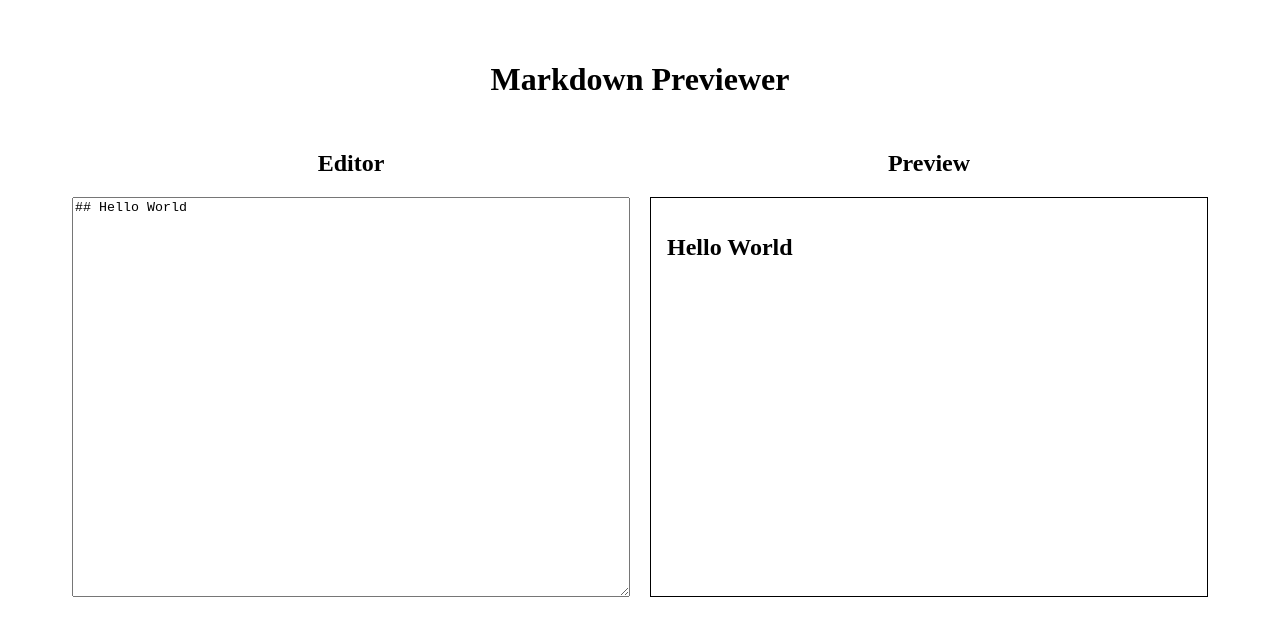
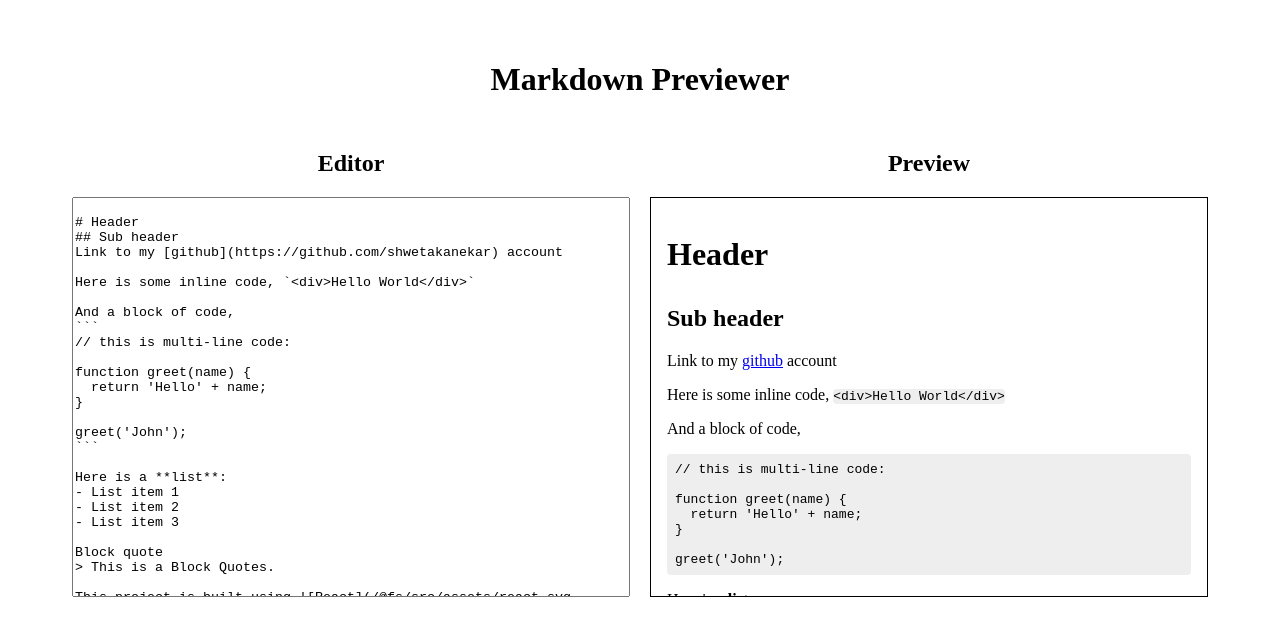
Before and after one commit to shwetakanekar/MarkdownPreviewer, a React (Vite) app: page / in a window 1280 px wide. Shown: the top 636 px of the page. Built offline with nearby package versions, Linux system fonts and the light colour scheme.

Commit message:
Added default text in the editor

```diff
--- a/src/App.css
+++ b/src/App.css
@@ -20,6 +20,7 @@ h1 {
 #editor {
   width: 100%;
   height: 400px;
+  resize: none;
 }
 
 #preview {
--- a/src/App.jsx
+++ b/src/App.jsx
@@ -5,10 +5,40 @@ import DOMPurify from 'dompurify'; // sanitizes the HTML string
 import parse from 'html-react-parser'; // converts HTML string to react element
 
 import './App.css';
+import reactLogo from './assets/react.svg';
 
 function App() {
-  const [editorText, setEditorText] = useState('## Hello World');
+  const initialText = `
+# Header
+## Sub header
+Link to my [github](https://github.com/shwetakanekar) account
 
+Here is some inline code, \`<div>Hello World</div>\`
+
+And a block of code,
+\`\`\`
+// this is multi-line code:
+
+function greet(name) {
+  return 'Hello' + name;
+}
+
+greet('John');
+\`\`\`
+
+Here is a **list**:
+- List item 1
+- List item 2
+- List item 3
+
+Block quote
+> This is a Block Quotes.
+
+This project is built using ![React](${reactLogo} "React")
+`;
+
+  const [editorText, setEditorText] = useState(initialText);
+  // a header (H1 size), a sub header (H2 size), a link, inline code, a code block, a list item, a blockquote, an image, and bolded text
   const handleEditorTextChange = (event) => {
     setEditorText(event.target.value);
   };
```
